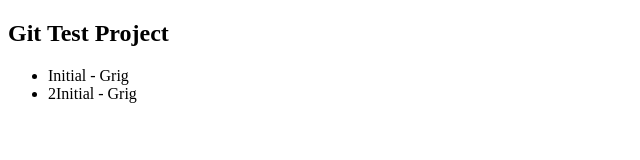
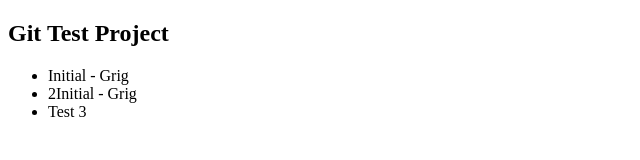
Before and after one commit to grigshev/testproject, a plain HTML site: page index.html in a window 1280 px wide. Shown: the full height of the page, 0-640 px from the left. Drawn offline with Linux system fonts and the light colour scheme.

Commit message:
Commit 3

```diff
--- a/index.html
+++ b/index.html
@@ -9,6 +9,7 @@
 <ul>
     <li>Initial - Grig</li>
     <li>2Initial - Grig</li>
+    <li>Test 3</li>
 
 </ul>
 </body>
```
